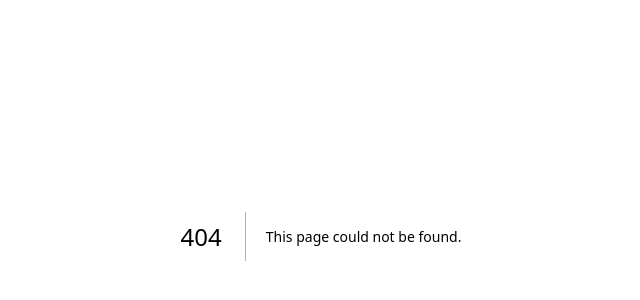
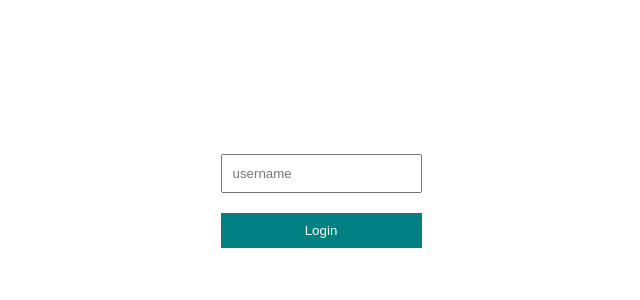
Before and after one commit to adam-alagoz/postapp_typescript, a Next.js app: page /4-usestate-example in a window 1280 px wide. Before the commit this address had no page. Shown: the part 164-464 px from the top of the page, without its empty margins (319-959 px from the left). Built offline with nearby package versions, Linux system fonts and the light colour scheme.

Commit message:
event and usestate

```diff
--- /dev/null
+++ b/src/app/4-usestate-example/page.tsx
@@ -0,0 +1,38 @@
+"use client";
+import React, { useState } from "react";
+type UserType = {
+  name: string;
+  sessionId: number;
+};
+
+const UseStateExample = () => {
+  const [username, setUsername] = useState("");
+  const [user, setUser] = useState<UserType | null>(null);
+
+  const handleChange = (e: React.ChangeEvent<HTMLInputElement>) => {
+    setUsername(e.target.value);
+  };
+
+  const handleClick = (e: React.MouseEvent<HTMLButtonElement>) => {
+    e.preventDefault();
+    setUser({
+      name: username,
+      sessionId: Math.random(),
+    });
+  };
+  return (
+    <div className="useStateExample">
+      {user ? (
+        `${user.name} logged in`
+      ) : (
+        <form>
+          <input type="text" placeholder="username" onChange={handleChange} />
+          <button onClick={handleClick}>Login</button>
+        </form>
+      )}
+      {user?.name}
+    </div>
+  );
+};
+
+export default UseStateExample;
```
Also changed, not shown: src/app/3-event-example/page.tsx (+19 -4 lines).
